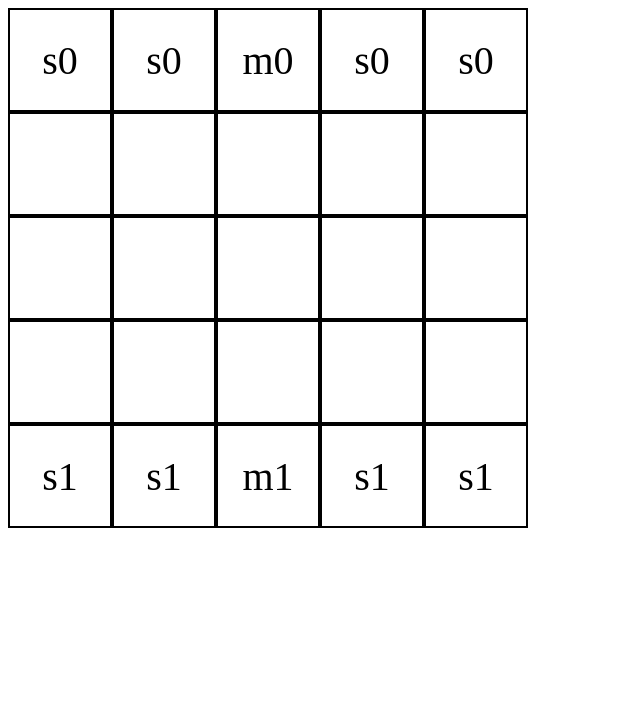
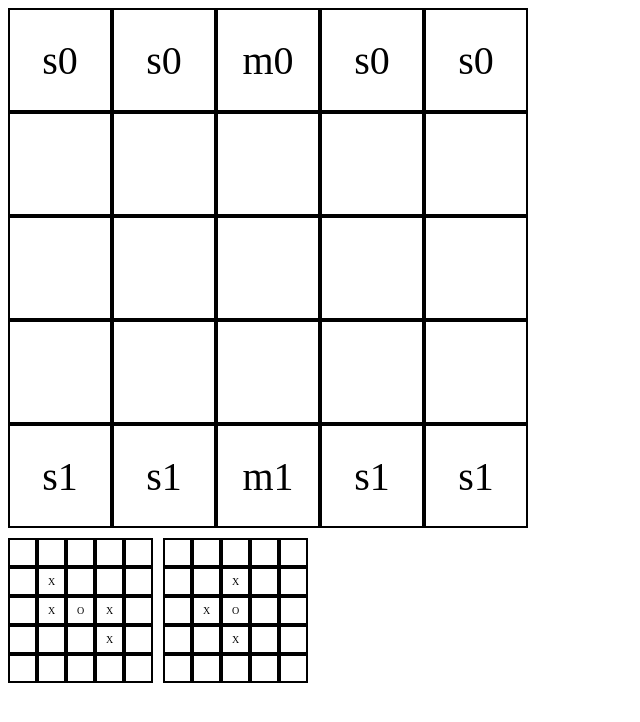
Before and after one commit to mohamedimrane/onitama-react, a React (Vite) app: page / in a window 1280 px wide. Shown: the top 722 px of the page, without its empty margins (0-640 px from the left). Built offline with nearby package versions, Linux system fonts and the light colour scheme.

Commit message:
feat: :sparkles: Implementing a card displayer

```diff
--- a/src/App.tsx
+++ b/src/App.tsx
@@ -3,6 +3,7 @@ import './App.css'
 import Board from "./Board"
 import { initialCards } from "./constants"
 import { CardDeck, Cards} from "./types"
+import CardShower from "./CardShower"
 
 function App() {
   const [board, setBoard] = useState([
@@ -20,6 +21,7 @@ function App() {
   return (
     <>
       <Board board={board} />
+      <CardShower cards={cards} turn={turn} />
     </>
   )
 }
--- /dev/null
+++ b/src/CardShower.css
@@ -0,0 +1,29 @@
+.card-container {
+  display: flex;
+  /* justify-content: space-evenly; */
+}
+
+.card {
+    margin-top: 10px;
+    margin-right: 10px;
+}
+
+.card:nth-child(0) {
+    margin-right: 0px;
+}
+
+.card-row {
+  display: flex;
+}
+
+
+.card-cell {
+  height: 25px;
+  width: 25px;
+  text-align: center;
+  display: flex;
+  flex-direction: column;
+  justify-content: center;
+  border: 2px solid black;
+  font-size: 10px;
+}
--- /dev/null
+++ b/src/CardShower.tsx
@@ -0,0 +1,31 @@
+import { emptyBoard } from "./constants"
+import { Card, Cards } from "./types"
+import "./CardShower.css"
+
+type Props = {
+  cards: Cards;
+  turn: number
+}
+
+function CardShower({cards, turn}: Props) {
+  return <>
+    <div className="card-container">
+      {cards.playerCards[turn].map((card, iCard) => (<div className="card" key={iCard}>
+        {emptyBoard.map((row, iRow) => (<div className="card-row" key={iRow}>
+          {row.map((cell, iCell) => (<div className="card-cell" key={iCell}>
+            {matchCells(card, [iCell, iRow]) ? "X" : ""}
+            {iCell === 2 && iRow === 2 ? "O" : ""}
+          </div>))}
+        </div>))}
+      </div>))}
+    </div>
+  </>
+}
+
+function matchCells(card: Card, cell: number[]) {
+  return card.some(i => {
+    return i[0] === cell[0]-2 && i[1] === cell[1]-2
+  })
+}
+
+export default CardShower
--- a/src/constants.ts
+++ b/src/constants.ts
@@ -5,3 +5,11 @@ export const initialCards = [
     [[1, 0], [-1, -1], [-1, 1]], // ELL
     [[-1, 1], [1, -1], [2, 0]], // RABBIT
 ]
+
+export const emptyBoard = [
+    [0, 0, 0, 0, 0],
+    [0, 0, 0, 0, 0],
+    [0, 0, 0, 0, 0],
+    [0, 0, 0, 0, 0],
+    [0, 0, 0, 0, 0]
+]
```
